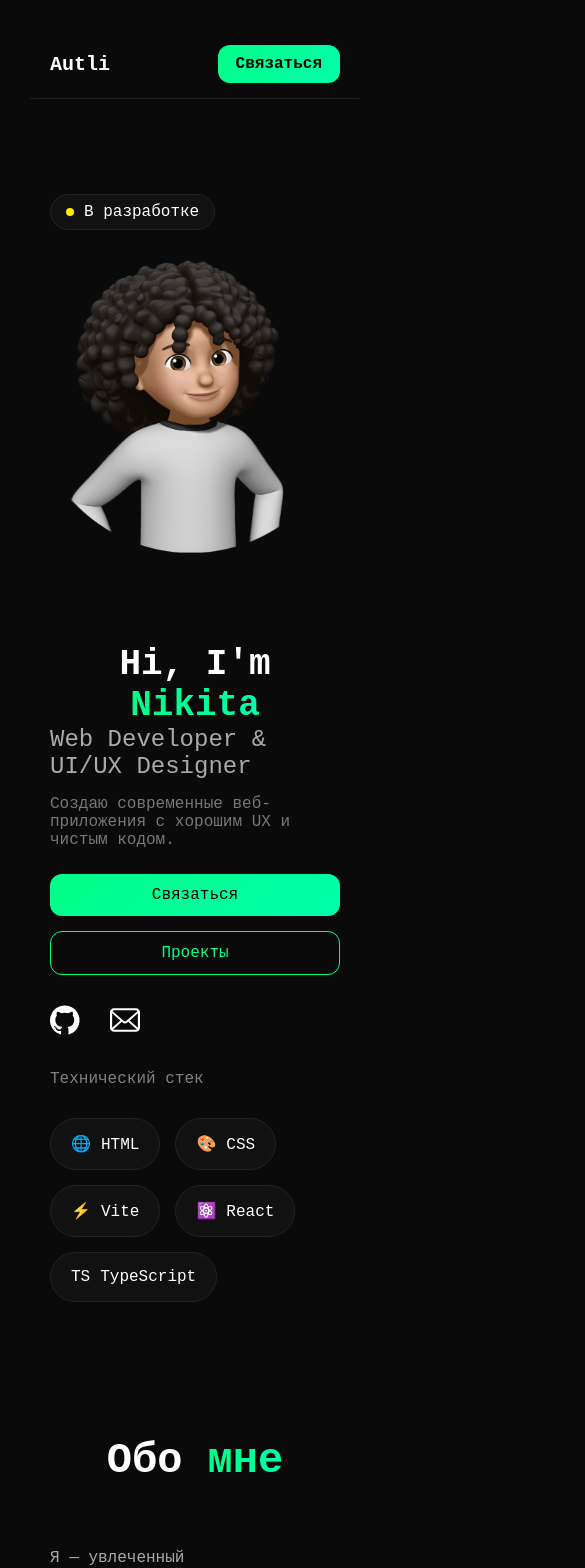
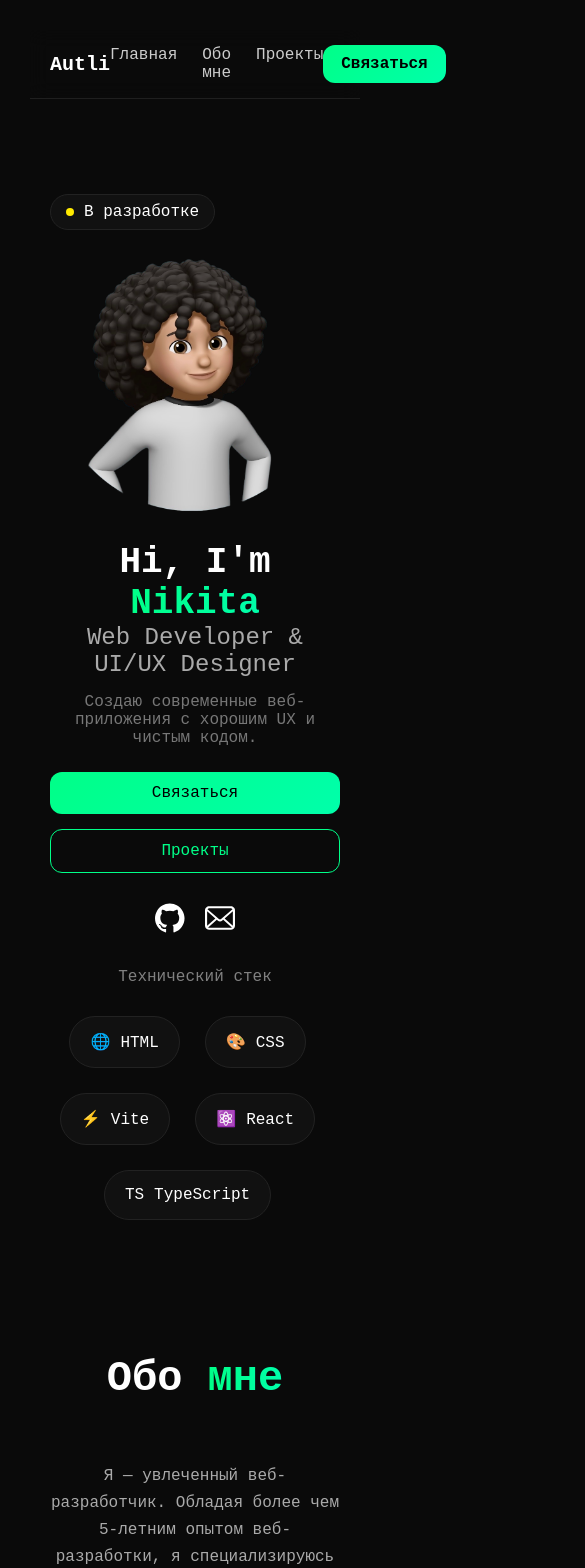
Before and after one commit to autli5/portfolio, a React (Vite) app: page / in a window 390 px wide. Shown: the top 1568 px of the page, 585 px wide, since content can reach past the window. Built offline with nearby package versions, Linux system fonts and the light colour scheme.

Commit message:
update mobile adaptive

```diff
--- a/src/styles/pages/Home.css
+++ b/src/styles/pages/Home.css
@@ -369,24 +369,54 @@ span.name {
 
 
 @media (max-width: 1024px) {
+
+    /* HERO */
+    .welcome-container {
+        gap: 40px;
+    }
+
+    .avatar img {
+        width: 400px;
+    }
+
+    /* SERVICES */
+    .services-grid {
+        grid-template-columns: repeat(2, 1fr);
+    }
+
+    /* ABOUT */
+    .about .content {
+        gap: 40px;
+    }
+
+    /* PORTFOLIO */
     .portfolio-grid {
         grid-template-columns: repeat(2, 1fr);
     }
 }
 
 @media (max-width: 768px) {
-    .portfolio-grid {
-        grid-template-columns: 1fr;
+
+    /* ===== HERO ===== */
+    .welcome-container {
+        flex-direction: column-reverse;
+        text-align: center;
+        gap: 30px;
     }
 
-    .nav {
-        display: none;
-    }
-
-    .welcome h1 {
+    .welcome-text h1 {
         font-size: 36px;
     }
 
+    .avatar {
+        justify-content: center;
+    }
+
+    .avatar img {
+        width: 250px;
+    }
+
+    /* кнопки */
     .buttons {
         flex-direction: column;
         width: 100%;
@@ -394,32 +424,54 @@ span.name {
 
     .btn {
         width: 100%;
+    }
+
+    /* соц иконки */
+    .links {
+        display: flex;
+        justify-content: center;
+        gap: 20px;
+    }
+
+    .links a {
+        margin: 0;
+    }
+
+    /* ===== STACK ===== */
+    .stack .list {
+        display: flex;
+        flex-wrap: wrap;
+        justify-content: center;
+        gap: 10px;
+    }
+
+    .stack .card {
+        margin: 0;
+    }
+
+    /* ===== ABOUT ===== */
+    .about .content {
+        flex-direction: column;
         text-align: center;
     }
 
-    .welcome-container {
-        flex-direction: column-reverse;
-        align-items: center;
+    .about .image img {
+        max-width: 250px;
     }
 
-    .avatar {
-        justify-content: center;
-        margin-bottom: 30px;
+    /* ===== SERVICES ===== */
+    .services-grid {
+        grid-template-columns: 1fr !important;
     }
 
-    .welcome-text h1 {
-        font-size: 36px;
-        text-align: center;
+    /* ===== PORTFOLIO ===== */
+    .portfolio-grid {
+        grid-template-columns: 1fr;
     }
 
-    .buttons {
-        flex-direction: column;
-        width: 100%;
-    }
-
-    .btn {
-        width: 100%;
-        text-align: center;
+    /* ===== FILTERS ===== */
+    .filters {
+        flex-wrap: wrap;
     }
 
 }
```
